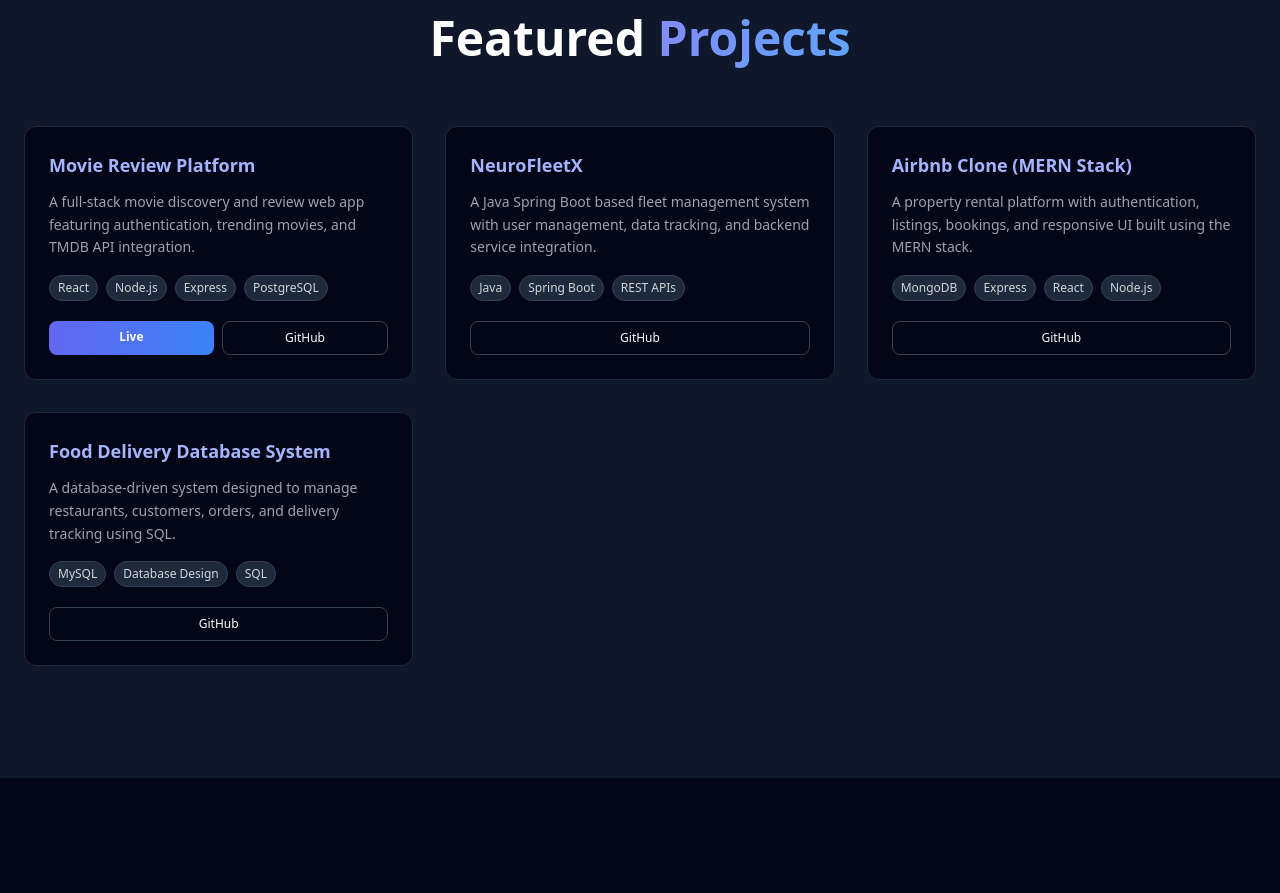
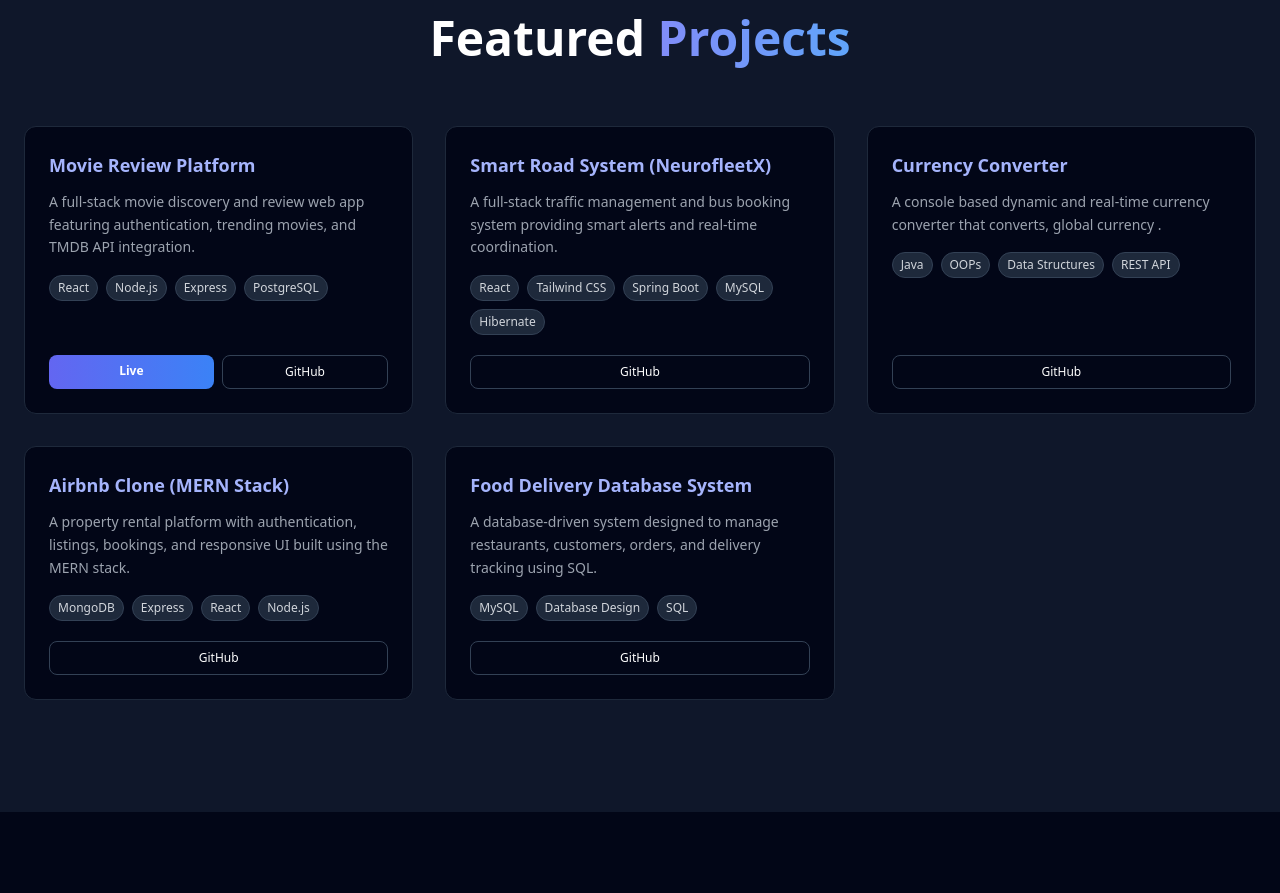
Before and after one commit to saisree2905/portfolio, a React (Vite) app: page / in a window 1280 px wide. Shown: the part 2160-3053 px from the top of the page. Built offline with nearby package versions, Linux system fonts and the light colour scheme.

Commit message:
Updated projects section: added Smart Road System and removed outdated project

```diff
--- a/src/components/Projects.jsx
+++ b/src/components/Projects.jsx
@@ -9,15 +9,24 @@ function Projects() {
       live: "https://movie-review-frontend-swart.vercel.app/",
       github: "https://github.com/saisree2905/movie-review-platform",
     },
+    {
+  title: "Smart Road System (NeurofleetX)",
+  description: "A full-stack traffic management and bus booking system providing smart alerts and real-time coordination.",
+  tech: ["React", "Tailwind CSS", "Spring Boot", "MySQL", "Hibernate"],
+  github: "https://github.com/saisree2905/Smart_Road_System",
 
-    {
-      title: "NeuroFleetX",
+},
+
+
+       {
+      title: "Currency Converter",
       description:
-        "A Java Spring Boot based fleet management system with user management, data tracking, and backend service integration.",
-      tech: ["Java", "Spring Boot", "REST APIs"],
-      github: "https://github.com/saisree2905/NeuroFleetx-Final",
+        "A console based dynamic and real-time currency converter that converts, global currency  .",
+      tech: ["Java", "OOPs", "Data Structures", "REST API"],
+      github: "https://github.com/saisree2905/Currency-converter",
     },
-    {
+
+  {
       title: "Airbnb Clone (MERN Stack)",
       description:
         "A property rental platform with authentication, listings, bookings, and responsive UI built using the MERN stack.",
```
